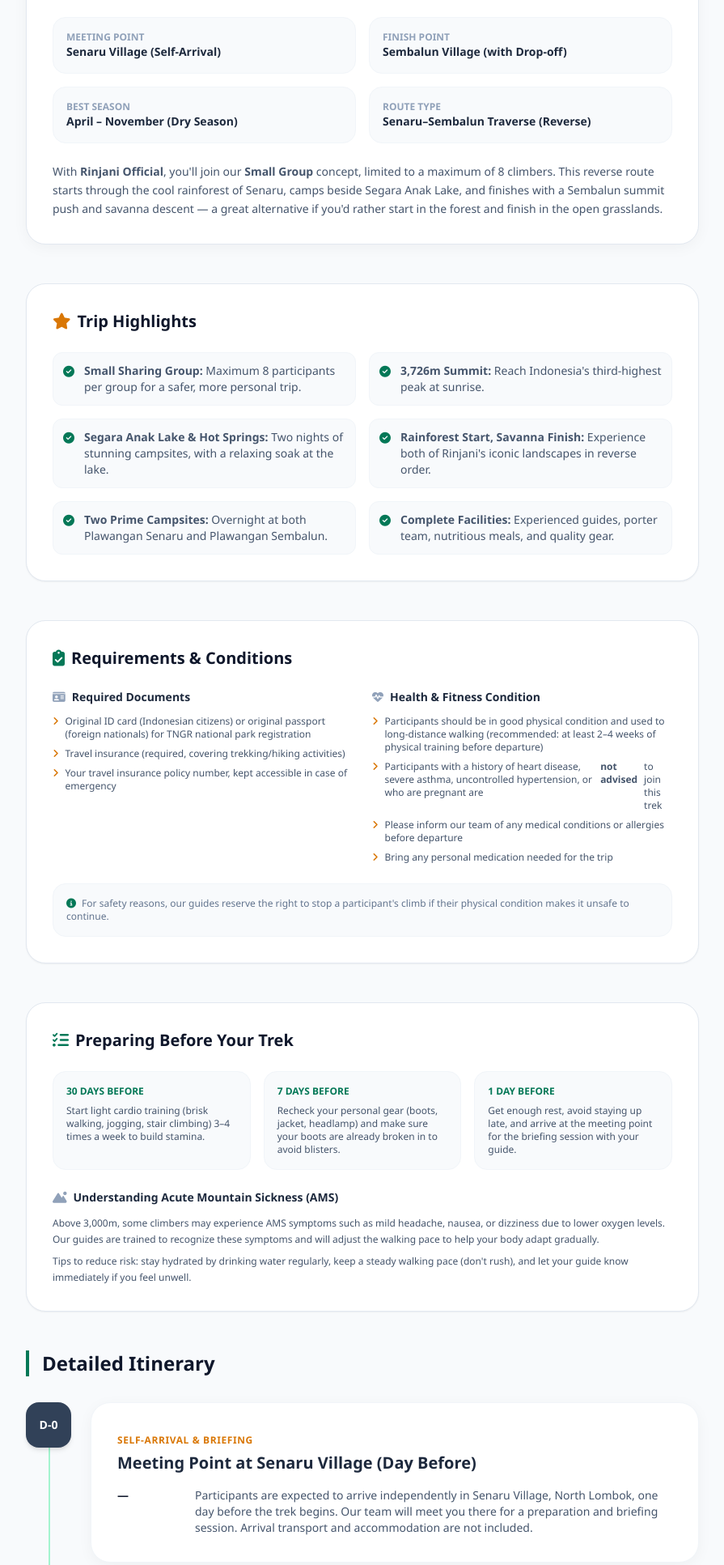
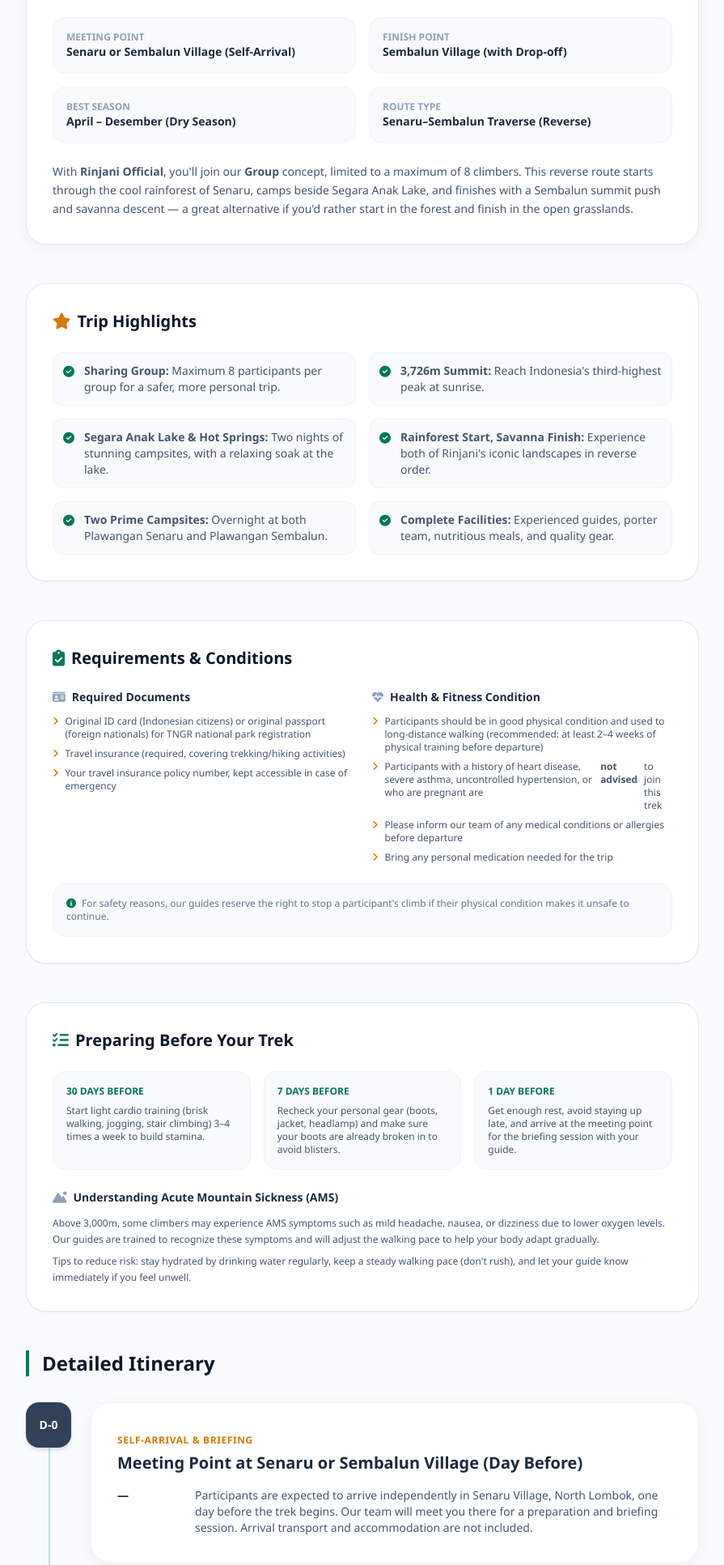
Before and after one commit to rinjaniofficial/rinjaniofficial.github.io, a plain HTML site: page packages/3D2N-Senaru-Sembalun-en.html in a window 1280 px wide. Shown: the part 1058-2991 px from the top of the page at 81% size, without its empty margins (192-1087 px from the left). Drawn offline with Linux system fonts and the light colour scheme.

Commit message:
Update 3D2N-Senaru-Sembalun-en.html

```diff
--- a/packages/3D2N-Senaru-Sembalun-en.html
+++ b/packages/3D2N-Senaru-Sembalun-en.html
@@ -170,7 +170,7 @@
             <div class="grid sm:grid-cols-2 gap-4 text-sm text-slate-600 mb-6">
                 <div class="bg-slate-50 p-4 rounded-2xl border border-slate-100">
                     <span class="block text-xs font-bold text-slate-400 uppercase">Meeting Point</span>
-                    <strong class="text-slate-800">Senaru Village (Self-Arrival)</strong>
+                    <strong class="text-slate-800">Senaru or Sembalun Village (Self-Arrival)</strong>
                 </div>
                 <div class="bg-slate-50 p-4 rounded-2xl border border-slate-100">
                     <span class="block text-xs font-bold text-slate-400 uppercase">Finish Point</span>
@@ -178,7 +178,7 @@
                 </div>
                 <div class="bg-slate-50 p-4 rounded-2xl border border-slate-100">
                     <span class="block text-xs font-bold text-slate-400 uppercase">Best Season</span>
-                    <strong class="text-slate-800">April – November (Dry Season)</strong>
+                    <strong class="text-slate-800">April – Desember (Dry Season)</strong>
                 </div>
                 <div class="bg-slate-50 p-4 rounded-2xl border border-slate-100">
                     <span class="block text-xs font-bold text-slate-400 uppercase">Route Type</span>
@@ -186,7 +186,7 @@
                 </div>
             </div>
             <p class="text-sm text-slate-600 leading-relaxed">
-                With <strong>Rinjani Official</strong>, you'll join our <strong>Small Group</strong> concept, limited to a maximum of 8 climbers. This reverse route starts through the cool rainforest of Senaru, camps beside Segara Anak Lake, and finishes with a Sembalun summit push and savanna descent — a great alternative if you'd rather start in the forest and finish in the open grasslands.
+                With <strong>Rinjani Official</strong>, you'll join our <strong> Group</strong> concept, limited to a maximum of 8 climbers. This reverse route starts through the cool rainforest of Senaru, camps beside Segara Anak Lake, and finishes with a Sembalun summit push and savanna descent — a great alternative if you'd rather start in the forest and finish in the open grasslands.
             </p>
         </div>
 
@@ -197,7 +197,7 @@
             <ul class="grid md:grid-cols-2 gap-4 text-sm text-slate-600">
                 <li class="flex items-start gap-3 bg-slate-50 p-3 rounded-xl border border-slate-100">
                     <i class="fa-solid fa-circle-check text-primary mt-1"></i>
-                    <div><strong>Small Sharing Group:</strong> Maximum 8 participants per group for a safer, more personal trip.</div>
+                    <div><strong> Sharing Group:</strong> Maximum 8 participants per group for a safer, more personal trip.</div>
                 </li><li class="flex items-start gap-3 bg-slate-50 p-3 rounded-xl border border-slate-100">
                     <i class="fa-solid fa-circle-check text-primary mt-1"></i>
                     <div><strong>3,726m Summit:</strong> Reach Indonesia's third-highest peak at sunrise.</div>
@@ -287,7 +287,7 @@
                 </div>
                 <div class="bg-white rounded-3xl p-6 md:p-8 shadow-soft border border-slate-100 flex-1">
                     <span class="text-xs font-bold text-accent uppercase tracking-wider">Self-Arrival & Briefing</span>
-                    <h3 class="text-xl font-bold text-slate-800 mt-1 mb-4">Meeting Point at Senaru Village (Day Before)</h3>
+                    <h3 class="text-xl font-bold text-slate-800 mt-1 mb-4">Meeting Point at Senaru or Sembalun Village (Day Before)</h3>
 
                     <div class="space-y-4 text-sm text-slate-600">
                         <div class="flex gap-4">
@@ -408,7 +408,7 @@
                     <i class="fa-solid fa-circle-check text-emerald-500"></i> What's Included
                 </h3>
                 <ul class="space-y-2 text-xs text-slate-600 mb-6">
-                    <li class="flex items-center gap-2"><i class="fa-solid fa-check text-emerald-500"></i> Official Mount Rinjani National Park (TNGR) entrance ticket</li><li class="flex items-center gap-2"><i class="fa-solid fa-check text-emerald-500"></i> Experienced local guide & porter team</li><li class="flex items-center gap-2"><i class="fa-solid fa-check text-emerald-500"></i> Small Group concept, maximum 4 people</li><li class="flex items-center gap-2"><i class="fa-solid fa-check text-emerald-500"></i> 3 meals a day, fresh fruit, & drinking water throughout the trek</li><li class="flex items-center gap-2"><i class="fa-solid fa-check text-emerald-500"></i> Camping gear: dome tent, sleeping bag, thick sleeping mat, air pillow, & portable toilet tent</li><li class="flex items-center gap-2"><i class="fa-solid fa-check text-emerald-500"></i> Post-trek drop-off from Sembalun Village to the Bangsal, Senggigi, or Mataram area</li>
+                    <li class="flex items-center gap-2"><i class="fa-solid fa-check text-emerald-500"></i> Official Mount Rinjani National Park (TNGR) entrance ticket</li><li class="flex items-center gap-2"><i class="fa-solid fa-check text-emerald-500"></i> Experienced local guide & porter team</li><li class="flex items-center gap-2"><i class="fa-solid fa-check text-emerald-500"></i>  Group concept, maximum 8 people</li><li class="flex items-center gap-2"><i class="fa-solid fa-check text-emerald-500"></i> 3 meals a day, fresh fruit, & drinking water throughout the trek</li><li class="flex items-center gap-2"><i class="fa-solid fa-check text-emerald-500"></i> Camping gear: dome tent, sleeping bag, thick sleeping mat, portable toilet tent</li><li class="flex items-center gap-2"><i class="fa-solid fa-check text-emerald-500"></i> Post-trek drop-off from Sembalun Village to the Bangsal, Senggigi, or Mataram area</li>
                 </ul>
             </div>
             <div class="bg-white p-6 md:p-8 rounded-3xl border border-slate-200 shadow-sm">
@@ -416,7 +416,7 @@
                     <i class="fa-solid fa-circle-xmark text-rose-500"></i> What's Not Included
                 </h3>
                 <ul class="space-y-2 text-xs text-slate-600 mb-6">
-                    <li class="flex items-center gap-2"><i class="fa-solid fa-xmark text-rose-500"></i> Pre-trek pickup transport (self-arrival to Senaru)</li><li class="flex items-center gap-2"><i class="fa-solid fa-xmark text-rose-500"></i> Accommodation the night before the trek</li><li class="flex items-center gap-2"><i class="fa-solid fa-xmark text-rose-500"></i> Headlamp & trekking poles</li><li class="flex items-center gap-2"><i class="fa-solid fa-xmark text-rose-500"></i> Personal clothing (thick jacket, hiking boots, long pants, gloves)</li><li class="flex items-center gap-2"><i class="fa-solid fa-xmark text-rose-500"></i> Personal expenses & optional tips for guide/porter</li>
+                    <li class="flex items-center gap-2"><i class="fa-solid fa-xmark text-rose-500"></i> Pre-trek pickup transport (self-arrival to Senaru or Sembalun)</li><li class="flex items-center gap-2"><i class="fa-solid fa-xmark text-rose-500"></i> Accommodation the night before the trek</li><li class="flex items-center gap-2"><i class="fa-solid fa-xmark text-rose-500"></i> Headlamp & trekking poles</li><li class="flex items-center gap-2"><i class="fa-solid fa-xmark text-rose-500"></i> Personal clothing (thick jacket, hiking boots, long pants, gloves)</li><li class="flex items-center gap-2"><i class="fa-solid fa-xmark text-rose-500"></i> Personal expenses & optional tips for guide/porter</li>
                 </ul>
             </div>
         </div>
```
